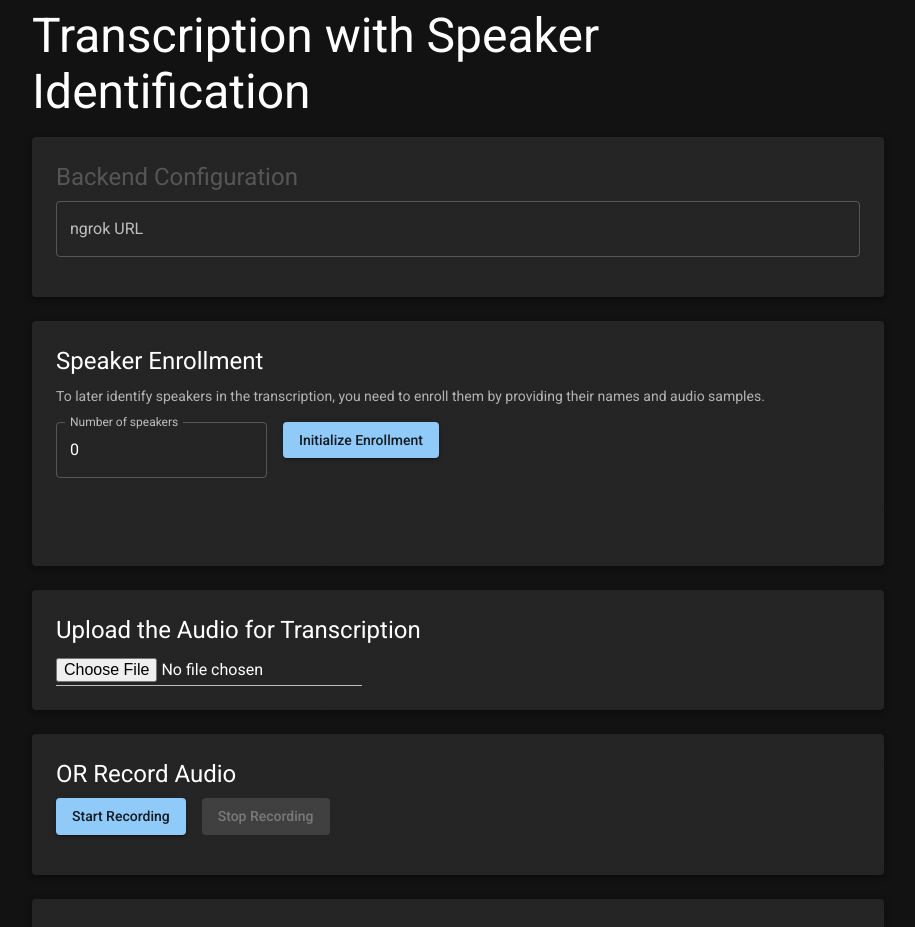
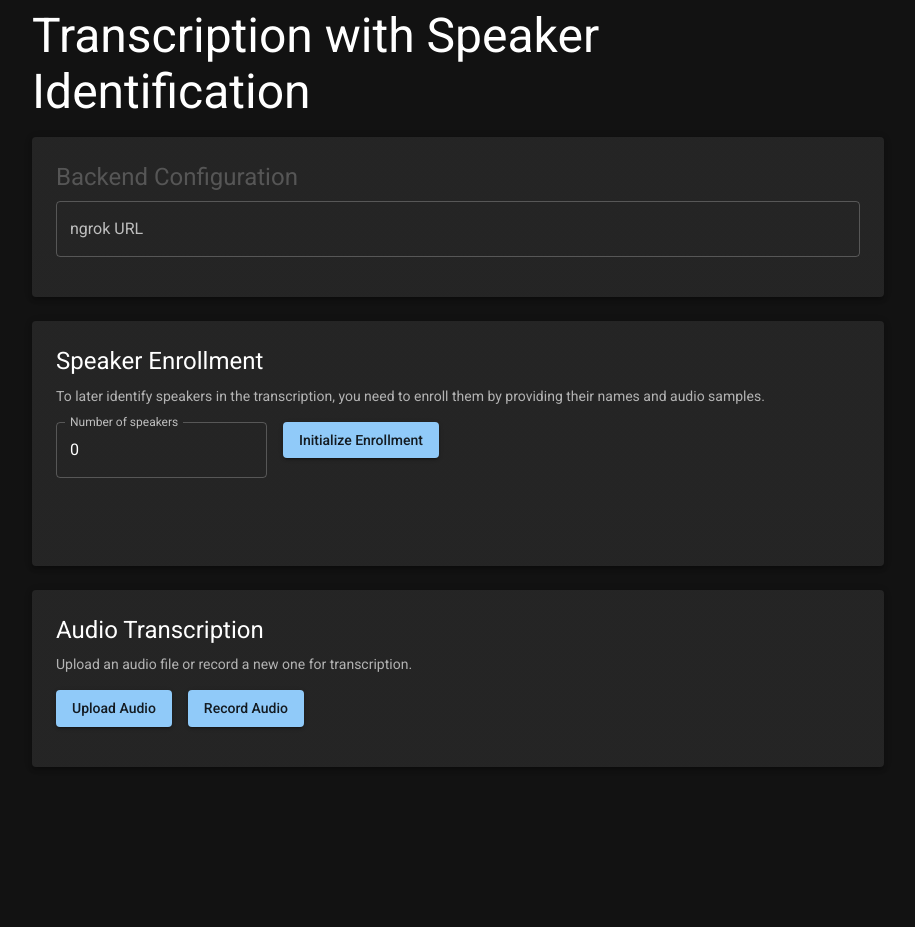
Before and after one commit to HarshJa1n/next-frontend-notetaker, a Next.js app: page / in a window 1280 px wide. Shown: the top 927 px of the page, without its empty margins (182-1097 px from the left). After the commit the page ends 800 px from the top, so only its background shows below. Built offline with nearby package versions, Linux system fonts and the light colour scheme.

Commit message:
summary and action items v1

```diff
--- a/package.json
+++ b/package.json
@@ -16,7 +16,8 @@
     "axios": "^1.7.2",
     "next": "14.2.4",
     "react": "^18",
-    "react-dom": "^18"
+    "react-dom": "^18",
+    "react-markdown": "^9.0.1"
   },
   "devDependencies": {
     "@types/node": "^20",
--- a/src/app/page.tsx
+++ b/src/app/page.tsx
@@ -17,15 +17,13 @@ import {
   CircularProgress,
 } from '@mui/material';
 import { MicExternalOffRounded, MicNone } from '@mui/icons-material';
-
-
+import ReactMarkdown from 'react-markdown';
 
 export default function Home() {
   const [numSpeakers, setNumSpeakers] = useState(0);
-  // const [speakerForms, setSpeakerForms] = useState<Array<{ name: string; audio: File | null }>>([]);
   const [speakerForms, setSpeakerForms] = useState<Array<{ name: string; audio: File | null; audioUrl: string | null }>>([]);
 
-  const [transcriptionResult, setTranscriptionResult] = useState('');
+  const [transcriptionResult, setTranscriptionResult] = useState<{ message: string, summary_and_actions: string, transcription: string } | null>(null);
   const [ngrokUrl, setNgrokUrl] = useState('');
   const [errorMessage, setErrorMessage] = useState('');
   const [recordingIndex, setRecordingIndex] = useState<number | null>(null);
@@ -35,7 +33,6 @@ export default function Home() {
   const [recordedAudioUrl, setRecordedAudioUrl] = useState<string | null>(null);
   const [recordedAudioName, setRecordedAudioName] = useState<string | null>(null);
   const [isRecording, setIsRecording] = useState(false);
-
 
   const [isTranscribing, setIsTranscribing] = useState(false);
   const [isEnrolling, setIsEnrolling] = useState(false);
@@ -163,7 +160,7 @@ export default function Home() {
           'Access-Control-Allow-Origin': '*'
         }
       });
-      setTranscriptionResult(response.data.transcription);
+      setTranscriptionResult(response.data);
     } catch (error) {
       console.error('Error:', error);
       setErrorMessage('Error transcribing audio');
@@ -203,7 +200,7 @@ export default function Home() {
           const response = await axios.post(`${ngrokUrl}/transcribe`, formData, {
             headers: { 'Content-Type': 'multipart/form-data' }
           });
-          setTranscriptionResult(response.data.transcription);
+          setTranscriptionResult(response.data);
         } catch (error) {
           console.error('Error:', error);
           setErrorMessage('Error transcribing recorded audio');
@@ -224,9 +221,6 @@ export default function Home() {
   const stopRecording = () => {
     audioRef.current?.stop();
   };
-
-
-
 
   return (
     <Container maxWidth="md" style={{
@@ -271,11 +265,13 @@ export default function Home() {
         <List>
           {speakerForms.map((speaker, index) => (
             <ListItem key={index}>
+              <Box sx={{ width: '100%' }}>
                 <TextField
+                  fullWidth
                   label={`Speaker ${index + 1} Name`}
                   value={speaker.name}
                   onChange={(e) => handleSpeakerChange(index, 'name', e.target.value)}
-                sx={{ mr: 2 }}
+                  sx={{ mb: 2 }}
                 />
                 <Button
                   variant="contained"
@@ -287,102 +283,143 @@ export default function Home() {
                     type="file"
                     hidden
                     accept="audio/*"
-                  onChange={(e) => handleSpeakerChange(index, 'audio', e.target.files?.[0] || 's' )}
+                    onChange={(e) => handleSpeakerChange(index, 'audio', e.target.files?.[0] || '')}
                   />
                 </Button>
-              <IconButton
-                color={recordingIndex === index ? "secondary" : "primary"}
-                onClick={() => recordingIndex === index ? stopEnrollmentRecording() : startEnrollmentRecording(index)}
+                <Button
+                  variant="contained"
+                  onClick={() => startEnrollmentRecording(index)}
+                  disabled={recordingIndex !== null}
+                  sx={{ mr: 2 }}
                 >
-                <MicNone />
-              </IconButton>
-              {speaker.audioUrl && <audio controls src={speaker.audioUrl} />}
+                  {recordingIndex === index ? 'Recording...' : 'Record Audio'}
+                </Button>
+                {recordingIndex === index && (
+                  <Button
+                    variant="contained"
+                    onClick={stopEnrollmentRecording}
+                    color="error"
+                  >
+                    Stop Recording
+                  </Button>
+                )}
+                {speaker.audioUrl && (
+                  <Box mt={2}>
+                    <audio controls src={speaker.audioUrl} />
+                  </Box>
+                )}
+              </Box>
             </ListItem>
           ))}
         </List>
-        {speakerForms.length > 0 && (<>
-
-          <Button variant="contained" onClick={enrollSpeakers}>
-            Enroll Speakers
+        {numSpeakers > 0 && (
+          <Button
+            variant="contained"
+            onClick={enrollSpeakers}
+            disabled={isEnrolling} // Disable button during loading
+            sx={{ mt: 2 }}
+          >
+            {isEnrolling ? <CircularProgress size={24} color="inherit" /> : "Enroll Speakers"}
           </Button>
-          {isEnrolling && <CircularProgress size={24} />}
-        </>
-
         )}
       </Paper>
 
       <Paper elevation={3} sx={{ p: 3, mb: 3 }}>
         <Typography variant="h5" component="h2" gutterBottom>
-          Upload the Audio for Transcription
+          Audio Transcription
         </Typography>
-        <Box sx={{ display: 'flex', alignItems: 'center' }}>
-          <Input
+        <Typography variant="body2" gutterBottom mb={2} color={"#b3b3b3"}>
+          Upload an audio file or record a new one for transcription.
+        </Typography>
+        <Box sx={{ mb: 2 }}>
+          <Button
+            variant="contained"
+            component="label"
+            sx={{ mr: 2 }}
+          >
+            Upload Audio
+            <input
               type="file"
-            inputProps={{ accept: 'audio/*' }}
+              hidden
+              accept="audio/*"
               onChange={uploadAudio}
-            sx={{ mr: 2 }}
             />
-          {isTranscribing && <CircularProgress size={24} />}
+          </Button>
+          <Button
+            variant="contained"
+            onClick={startRecording}
+            disabled={isRecording} // Disable button during recording
+          >
+            {isRecording ? <CircularProgress size={24} color="inherit" /> : "Record Audio"}
+          </Button>
+          {isRecording && (
+            <Button
+              variant="contained"
+              onClick={stopRecording}
+              color="error"
+              sx={{ ml: 2 }}
+            >
+              Stop Recording
+            </Button>
+          )}
         </Box>
-        {uploadedAudioName && (
-          <Box sx={{ mt: 2 }}>
-            <Typography variant="subtitle1">Uploaded Audio:</Typography>
-            <Typography variant="body2">{uploadedAudioName}</Typography>
-            <audio controls src={uploadedAudioUrl || undefined}></audio>
+        {uploadedAudioUrl && (
+          <Box mt={2}>
+            <Typography variant="body1" gutterBottom>
+              Uploaded Audio: {uploadedAudioName}
+            </Typography>
+            <audio controls src={uploadedAudioUrl} />
+          </Box>
+        )}
+        {recordedAudioUrl && (
+          <Box mt={2}>
+            <Typography variant="body1" gutterBottom>
+              Recorded Audio: {recordedAudioName}
+            </Typography>
+            <audio controls src={recordedAudioUrl} />
           </Box>
         )}
       </Paper>
 
-      <Paper elevation={3} sx={{ p: 3, mb: 3 }}>
-  <Typography variant="h5" component="h2" gutterBottom>
-   OR Record Audio
+      {errorMessage && (
+        <Alert severity="error" sx={{ mb: 3 }}>
+          {errorMessage}
+        </Alert>
+      )}
+      {isTranscribing && (
+        <Paper elevation={3} sx={{ p: 3 }}>
+          <Typography variant="body1" gutterBottom>
+            Transcribing...
           </Typography>
-  <Box sx={{ display: 'flex', alignItems: 'center', mb: 2 }}>
-    <Button
-      variant="contained"
-      onClick={startRecording}
-      sx={{ mr: 2, backgroundColor: isRecording ? 'red' : undefined }}
-      disabled={isRecording}
-    >
-      {isRecording ? 'Recording...' : 'Start Recording'}
-    </Button>
-    <Button
-      variant="contained"
-      onClick={stopRecording}
-      disabled={!isRecording}
-    >
-      Stop Recording
-    </Button>
-    {isTranscribing && <CircularProgress size={24} sx={{ ml: 2 }} />}
-  </Box>
-  {recordedAudioUrl && (
-    <Box sx={{ mt: 2 }}>
-      <Typography variant="subtitle1">Recorded Audio:</Typography>
-      <Typography variant="body2">{recordedAudioName}</Typography>
-      <audio controls src={recordedAudioUrl}></audio>
-    </Box>
+        </Paper>
       )}
-</Paper>
 
-
-
+      {transcriptionResult && (
         <Paper elevation={3} sx={{ p: 3 }}>
           <Typography variant="h5" component="h2" gutterBottom>
             Transcription Result
           </Typography>
-        <Typography component="pre" sx={{ whiteSpace: 'pre-wrap', bgcolor: '#f0f0f0', p: 2, borderRadius: 1, color:'#000' }}>
-          {transcriptionResult}
+          <Typography variant="h6" component="h3" gutterBottom>
+            Message
+          </Typography>
+          <Typography variant="body1" gutterBottom mb={2}>
+            {transcriptionResult.message}
+          </Typography>
+          <Typography variant="h6" component="h3" gutterBottom>
+            Summary and Actions
+          </Typography>
+          <Typography variant="body1" gutterBottom mb={2}>
+            {/* {transcriptionResult.summary_and_actions} */}
+            <ReactMarkdown>{transcriptionResult.summary_and_actions}</ReactMarkdown>
+          </Typography>
+          <Typography variant="h6" component="h3" gutterBottom>
+            Transcription
+          </Typography>
+          <Typography variant="body1" gutterBottom mb={2}>
+            {transcriptionResult.transcription}
           </Typography>
         </Paper>
-
-      {errorMessage && (
-        <Alert severity="error" sx={{ mt: 2 }}>
-          {errorMessage}
-        </Alert>
       )}
     </Container>
   );
 }
-//display the audio
-//background
-//loader maybe
```
Also changed, not shown: 1 other file (tests, documents, lock files or other folders). Lines whose indentation alone changed are shown as unchanged.
